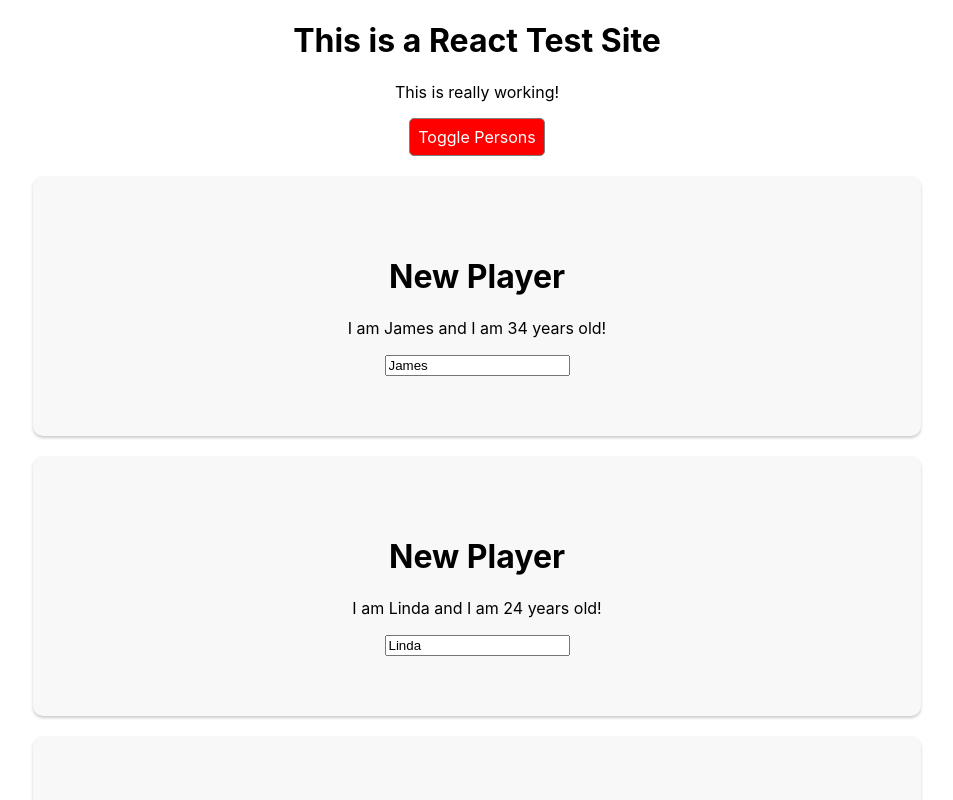
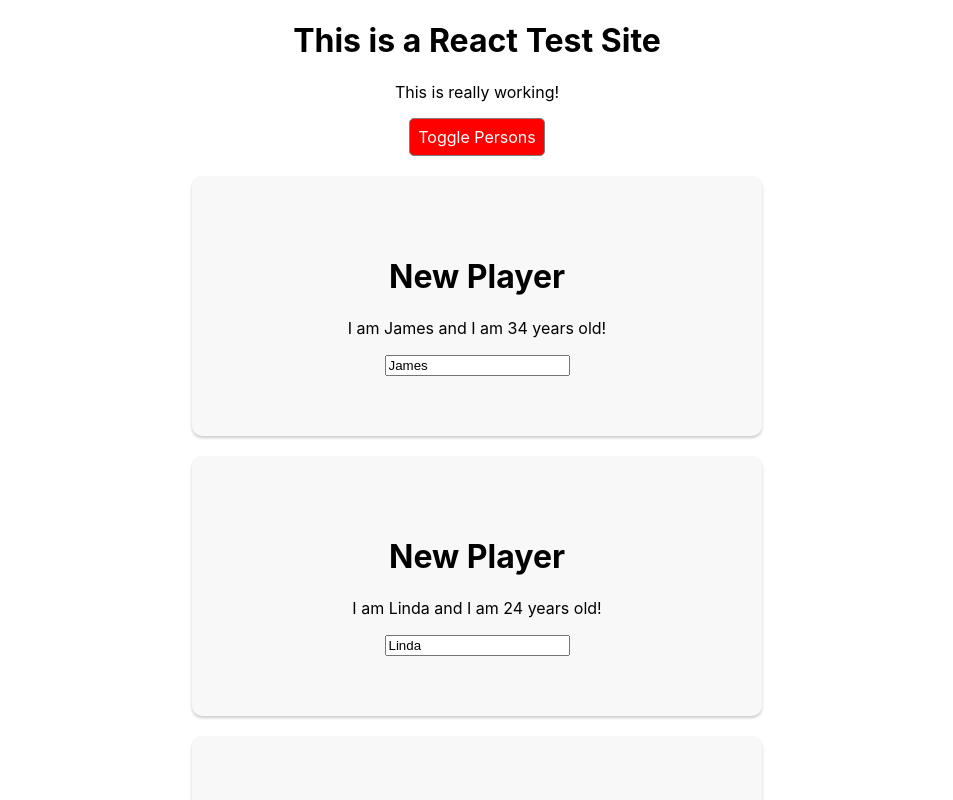
Before and after one commit to jamesdesigns/react-test, a React (Create React App) app: page / in a window 1280 px wide. Both pictures are taken after a click on the button "Toggle Persons". Shown: the top 800 px of the page, without its empty margins (163-1116 px from the left). Built offline with nearby package versions, Linux system fonts and the light colour scheme.

Commit message:
Add StyleRoot to the App

```diff
--- a/src/App.js
+++ b/src/App.js
@@ -1,7 +1,7 @@
 // import React from 'react';
 import React, { Component } from 'react';
 import './App.css';
-import Radium from 'radium';
+import Radium, { StyleRoot } from 'radium';
 import Person from './Person/Person';
 
 
@@ -97,6 +97,7 @@
   }
 
   return (
+    <StyleRoot>
     <div className="App">
       <h1>This is a React Test Site</h1>
       <p className={classes.join(' ')}>This is really working!</p>
@@ -105,6 +106,7 @@
       onClick={this.togglePersonsHandler}>Toggle Persons</button>
       {persons}
     </div>
+    </StyleRoot>
   );
 }
 }
--- a/src/Person/Person.css
+++ b/src/Person/Person.css
@@ -9,3 +9,9 @@
     text-align: center;
     margin-bottom: 20px;
 }
+
+/* @media (min-width: 500px) {
+    .Person {
+        width: 450px;
+    }
+} */
--- a/src/Person/Person.js
+++ b/src/Person/Person.js
@@ -3,8 +3,14 @@
 import './Person.css';
 
 const person = (props) => {
+    const style = {
+        '@media (min-width: 500px)': {
+            width: '450px'
+        }
+    };
+
     return (
-        <div className="Person">
+        <div className="Person" style={style}>
             <h1>New Player</h1>
             <p onClick={props.click}>I am {props.name} and I am {props.age} years old!</p>
             <p>{props.children}</p>
```
